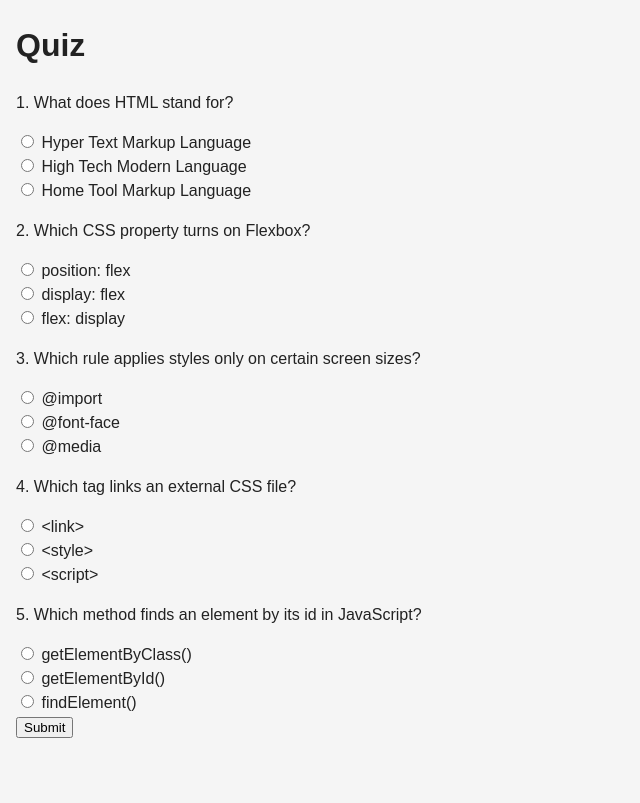
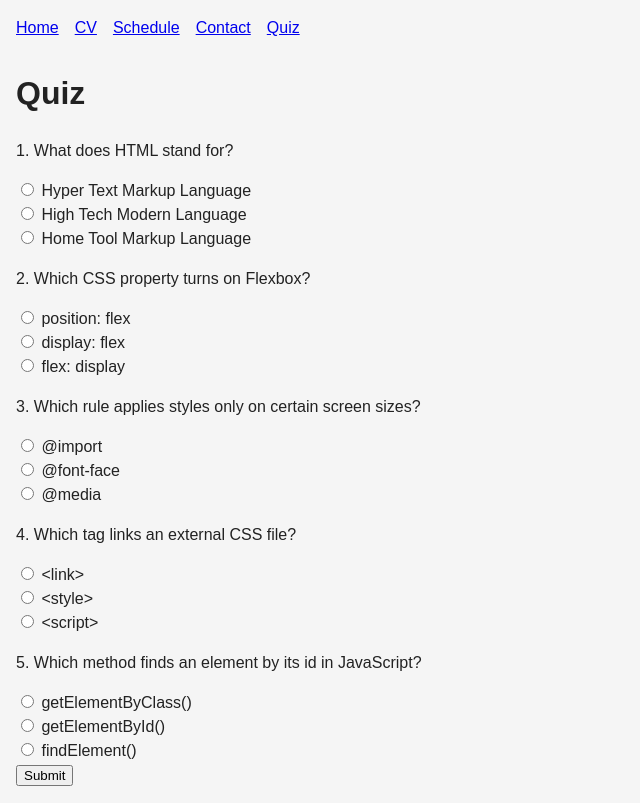
Before and after one commit to georgeak47/usek-student-hub1, a plain HTML site: page quiz.html in a window 1280 px wide. Shown: the whole page, without its empty margins (0-640 px from the left). Drawn offline with Linux system fonts and the light colour scheme.

Commit message:
Add navigation to quiz

```diff
--- a/quiz.html
+++ b/quiz.html
@@ -7,6 +7,14 @@
     <link rel="stylesheet" href="style.css">
 </head>
 <body>
+    <nav><ul>
+    <li><a href="index.html">Home</a></li>
+    <li><a href="cv.html"> CV</a></li>
+    <li><a href="schedule.html">Schedule</a></li>
+    <li><a href="ContactForm.html">Contact</a></li>
+    <li><a href="quiz.html">Quiz</a></li>
+
+</ul></nav>
  <h1>Quiz</h1>
 
 <div class="question">
```
